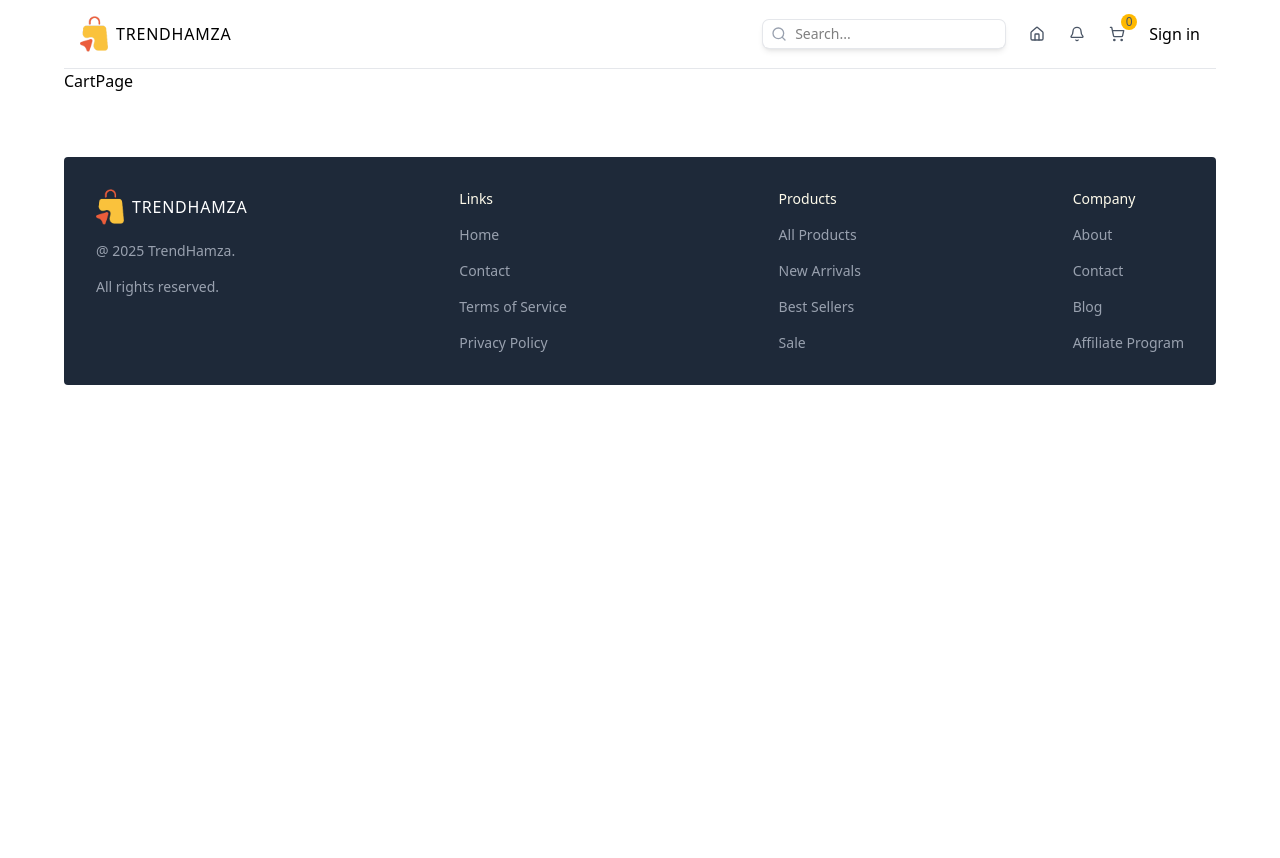
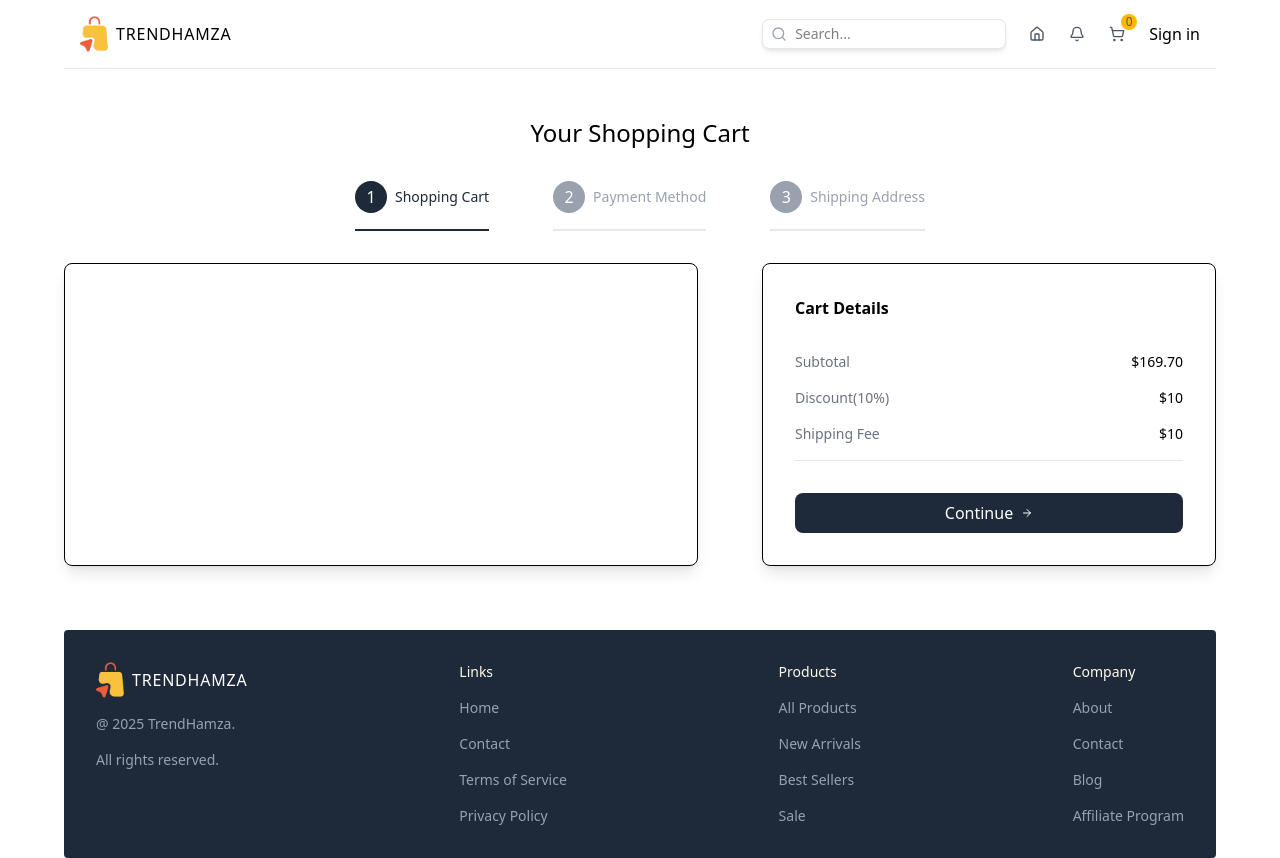
Before and after one commit to Hamza160/ecommerce-microservices, a Next.js app in the folder client/: page /cart in a window 1280 px wide. Before the commit the page ends 800 px from the top, so only its background shows below. Built offline with nearby package versions, Linux system fonts and the light colour scheme.

Commit message:
feat: Cart Page Design Continue

```diff
--- a/client/src/app/cart/page.tsx
+++ b/client/src/app/cart/page.tsx
@@ -1,7 +1,133 @@
+"use client"
 import React from 'react';
+import {CartItemsType, CartItemType} from "@/types";
+import {useParams, usePathname, useRouter, useSearchParams} from "next/navigation";
+import {ArrowRightIcon} from "lucide-react";
+
+const steps = [
+    {
+        id: 1,
+        title: "Shopping Cart"
+    },
+    {
+        id: 2,
+        title: "Payment Method"
+    },
+    {
+        id: 3,
+        title: "Shipping Address"
+    }
+]
+
+const cartItems: CartItemsType = [
+    {
+        id: 1,
+        name: "Adidas CoreFit T-Shirt",
+        shortDescription:
+            "Lorem ipsum dolor sit amet consect adipisicing elit lorem ipsum dolor sit.",
+        description:
+            "Lorem ipsum dolor sit amet consect adipisicing elit lorem ipsum dolor sit. Lorem ipsum dolor sit amet consect adipisicing elit lorem ipsum dolor sit. Lorem ipsum dolor sit amet consect adipisicing elit lorem ipsum dolor sit.",
+        price: 39.9,
+        sizes: ["s", "m", "l", "xl", "xxl"],
+        colors: ["gray", "purple", "green"],
+        images: {
+            gray: "/products/1g.png",
+            purple: "/products/1p.png",
+            green: "/products/1gr.png",
+        },
+        quantity: 1,
+        selectedSize: 'm',
+        selectedColor: 'gray'
+    },
+    {
+        id: 2,
+        name: "Puma Ultra Warm Zip",
+        shortDescription:
+            "Lorem ipsum dolor sit amet consect adipisicing elit lorem ipsum dolor sit.",
+        description:
+            "Lorem ipsum dolor sit amet consect adipisicing elit lorem ipsum dolor sit. Lorem ipsum dolor sit amet consect adipisicing elit lorem ipsum dolor sit. Lorem ipsum dolor sit amet consect adipisicing elit lorem ipsum dolor sit.",
+        price: 59.9,
+        sizes: ["s", "m", "l", "xl"],
+        colors: ["gray", "green"],
+        images: {gray: "/products/2g.png", green: "/products/2gr.png"},
+        quantity: 1,
+        selectedSize: 'l',
+        selectedColor: 'green'
+    },
+    {
+        id: 3,
+        name: "Nike Air Essentials Pullover",
+        shortDescription:
+            "Lorem ipsum dolor sit amet consect adipisicing elit lorem ipsum dolor sit.",
+        description:
+            "Lorem ipsum dolor sit amet consect adipisicing elit lorem ipsum dolor sit. Lorem ipsum dolor sit amet consect adipisicing elit lorem ipsum dolor sit. Lorem ipsum dolor sit amet consect adipisicing elit lorem ipsum dolor sit.",
+        price: 69.9,
+        sizes: ["s", "m", "l"],
+        colors: ["green", "blue", "black"],
+        images: {
+            green: "/products/3gr.png",
+            blue: "/products/3b.png",
+            black: "/products/3bl.png",
+        },
+        quantity: 1,
+        selectedSize: 's',
+        selectedColor: 'blue'
+    }
+];
 
 export default function CartPage() {
-  return (
-    <div>CartPage</div>
-  );
+    const searchParams = useSearchParams();
+    const router = useRouter();
+
+    const activeStep = Number(searchParams.get('step') || 1)
+
+    return (
+        <div className="flex flex-col gap-8 items-center justify-center mt-12">
+            {/* Title */}
+            <h1 className="text-2xl font-medium">Your Shopping Cart</h1>
+            {/*  Steps  */}
+            <div className="flex flex-col lg:flex-row items-center gap-8 lg:gap-16">
+                {steps.map((step, i) => (
+                    <div key={step.id}
+                         className={`flex items-center gap-2 border-b-2 pb-4 ${step.id === activeStep ? "border-gray-800" : "border-gray-200"}`}>
+                        <div
+                            className={`w-6 h-6 rounded-full text-white p-4 flex items-center justify-center ${step.id === activeStep ? "bg-gray-800" : "bg-gray-400"}`}>
+                            {step.id}
+                        </div>
+                        <p className={`text-sm font-medium ${step.id === activeStep ? "text-gray-800" : "text-gray-400"}`}>{step.title}</p>
+                    </div>
+                ))}
+            </div>
+            {/* Step & Details */}
+            <div className="w-full flex flex-col lg:flex-row gap-16">
+                {/*  Steps  */}
+                <div
+                    className="w-full lg:w-7/12 shadow-lg border broder-gray-100 p-8 rounded-lg flex flex-col gap-8"></div>
+                {/*  Details  */}
+                <div className="w-full lg:w-5/12 shadow-lg border broder-gray-100 p-8 rounded-lg flex flex-col gap-8">
+                    <h2 className="font-semibold">Cart Details</h2>
+                    <div className="flex flex-col gap-4">
+                        <div className="flex justify-between items-center text-sm ">
+                            <p className="text-gray-500">Subtotal</p>
+                            <p className="font-medium">${cartItems.reduce((acc: number, item) => acc + item.price * item.quantity, 0).toFixed(2)}</p>
+                        </div>
+                        <div className="flex justify-between items-center text-sm ">
+                            <p className="text-gray-500">Discount(10%)</p>
+                            <p className="font-medium">$10</p>
+                        </div>
+                        <div className="flex justify-between items-center text-sm ">
+                            <p className="text-gray-500">Shipping Fee</p>
+                            <p className="font-medium">$10</p>
+                        </div>
+                        <hr className="border-gray-200" />
+                    </div>
+                    <button
+                        className="w-full bg-gray-800 text-white p-2 rounded-lg cursor-pointer flex items-center gap-2 justify-center hover:bg-gray-900 transition-all duration-300">
+                        Continue
+                        <ArrowRightIcon size={12}/>
+                    </button>
+                </div>
+            </div>
+        </div>
+    );
 }
```
Also changed, not shown: client/src/types.d.ts (+8 -0 lines).
